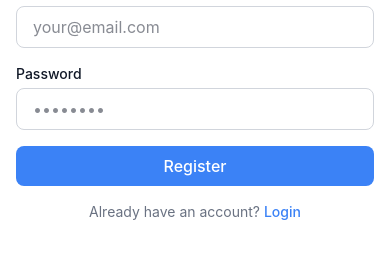
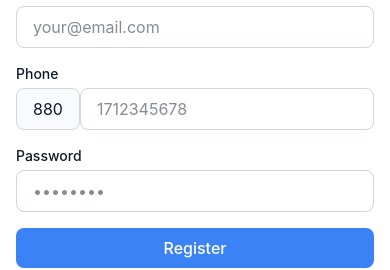
Before and after one commit to mehedihasansumit/ecommerce-storefront, a Next.js app: page /account/register in a window 390 px wide. Shown: the part 292-562 px from the top of the page. Built offline with nearby package versions, Linux system fonts and the light colour scheme; no server answers.

Commit message:
fix:  register with phone number

```diff
--- a/messages/bn.json
+++ b/messages/bn.json
@@ -109,6 +109,7 @@
     "email": "ইমেইল",
     "password": "পাসওয়ার্ড",
     "name": "নাম",
+    "phone": "ফোন",
     "createAccount": "অ্যাকাউন্ট তৈরি করুন",
     "haveAccount": "ইতিমধ্যে অ্যাকাউন্ট আছে?",
     "noAccount": "অ্যাকাউন্ট নেই?",
--- a/messages/en.json
+++ b/messages/en.json
@@ -109,6 +109,7 @@
     "email": "Email",
     "password": "Password",
     "name": "Name",
+    "phone": "Phone",
     "createAccount": "Create Account",
     "haveAccount": "Already have an account?",
     "noAccount": "Don't have an account?",
--- a/src/app/(storefront)/account/register/page.tsx
+++ b/src/app/(storefront)/account/register/page.tsx
@@ -11,6 +11,7 @@ export default function RegisterPage() {
   const [name, setName] = useState("");
   const [email, setEmail] = useState("");
   const [password, setPassword] = useState("");
+  const [nationalNumber, setNationalNumber] = useState("");
   const [error, setError] = useState("");
   const [loading, setLoading] = useState(false);
 
@@ -22,7 +23,7 @@ export default function RegisterPage() {
       const res = await fetch("/api/auth/register", {
         method: "POST",
         headers: { "Content-Type": "application/json" },
-        body: JSON.stringify({ name, email, password }),
+        body: JSON.stringify({ name, email, password, phone: `880${nationalNumber}` }),
       });
       const data = await res.json();
       if (!res.ok) {
@@ -70,6 +71,30 @@ export default function RegisterPage() {
           />
         </div>
         <div>
+          <label className="block text-sm font-medium mb-1">{t("phone")}</label>
+          <div className="flex">
+            <span className="px-4 py-2 border border-gray-300 bg-gray-50 px-4 py-2 rounded-l rounded-r-0" style={{ borderRadius: "var(--border-radius)" }}>880</span>
+            <input
+              type="tel"
+              inputMode="numeric"
+              autoComplete="off"
+              required
+              pattern="\d*"
+              value={nationalNumber}
+              onChange={(e) => setNationalNumber(e.target.value)}
+              onKeyPress={(e) => {
+                if (!/[0-9]/.test(e.key) && e.key !== 'Backspace' && e.key !== 'Delete') {
+                  e.preventDefault();
+                }
+              }}
+              className="w-full px-4 py-2 border border-gray-300 focus:outline-none focus:border-gray-500 focus:border-l-0"
+              style={{ borderRadius: "var(--border-radius)" }}
+              placeholder="1712345678"
+              maxLength={10}
+            />
+          </div>
+        </div>
+        <div>
           <label className="block text-sm font-medium mb-1">{t("password")}</label>
           <input
             type="password"
--- a/src/features/auth/repository.ts
+++ b/src/features/auth/repository.ts
@@ -14,6 +14,12 @@ export const AuthRepository = {
   async findUserByEmail(storeId: string, email: string): Promise<IUser | null> {
     await dbConnect();
     const user = await UserModel.findOne({ storeId, email }).lean();
+    return user ? serializeUser(user) : null;
+  },
+
+  async findUserByPhone(storeId: string, phone: string): Promise<IUser | null> {
+    await dbConnect();
+    const user = await UserModel.findOne({ storeId, phone }).lean();
     return user ? serializeUser(user) : null;
   },
 
--- a/src/features/auth/schemas.ts
+++ b/src/features/auth/schemas.ts
@@ -9,7 +9,7 @@ export const registerSchema = z.object({
   name: z.string().min(1, "Name is required"),
   email: z.string().email("Invalid email address").optional().or(z.literal("")),
   password: z.string().min(6, "Password must be at least 6 characters"),
-  phone: z.string().min(1, "Phone number is required"),
+  phone: z.string().min(13, "Phone number must be 13 digits including country code 880").regex(/^880\d{10}$/, "Phone number must start with 880 and have 10 digits after"),
 });
 
 export const adminLoginSchema = z.object({
--- a/src/features/auth/service.ts
+++ b/src/features/auth/service.ts
@@ -6,20 +6,30 @@ import type { IUser, IAdminUser, JwtCustomerPayload, JwtAdminPayload } from "./t
 export const AuthService = {
   async registerCustomer(
     storeId: string,
-    data: { name: string; email: string; password: string; phone?: string }
+    data: { name: string; email?: string; password: string; phone: string }
   ): Promise<{ user: Omit<IUser, "passwordHash">; token: string }> {
-    const existing = await AuthRepository.findUserByEmail(storeId, data.email);
-    if (existing) {
-      throw new Error("Email already registered");
+    // Check for duplicate email
+    const email = data.email?.trim() ? data.email : "";
+    if (email) {
+      const existingEmail = await AuthRepository.findUserByEmail(storeId, email);
+      if (existingEmail) {
+        throw new Error("Email already registered");
+      }
+    }
+
+    // Check for duplicate phone
+    const existingPhone = await AuthRepository.findUserByPhone(storeId, data.phone);
+    if (existingPhone) {
+      throw new Error("Phone number already registered");
     }
 
     const passwordHash = await bcrypt.hash(data.password, 12);
     const user = await AuthRepository.createUser({
       storeId,
       name: data.name,
-      email: data.email,
+      email: email,
       passwordHash,
-      phone: data.phone || "",
+      phone: data.phone,
     });
 
     const payload: JwtCustomerPayload = {
```
